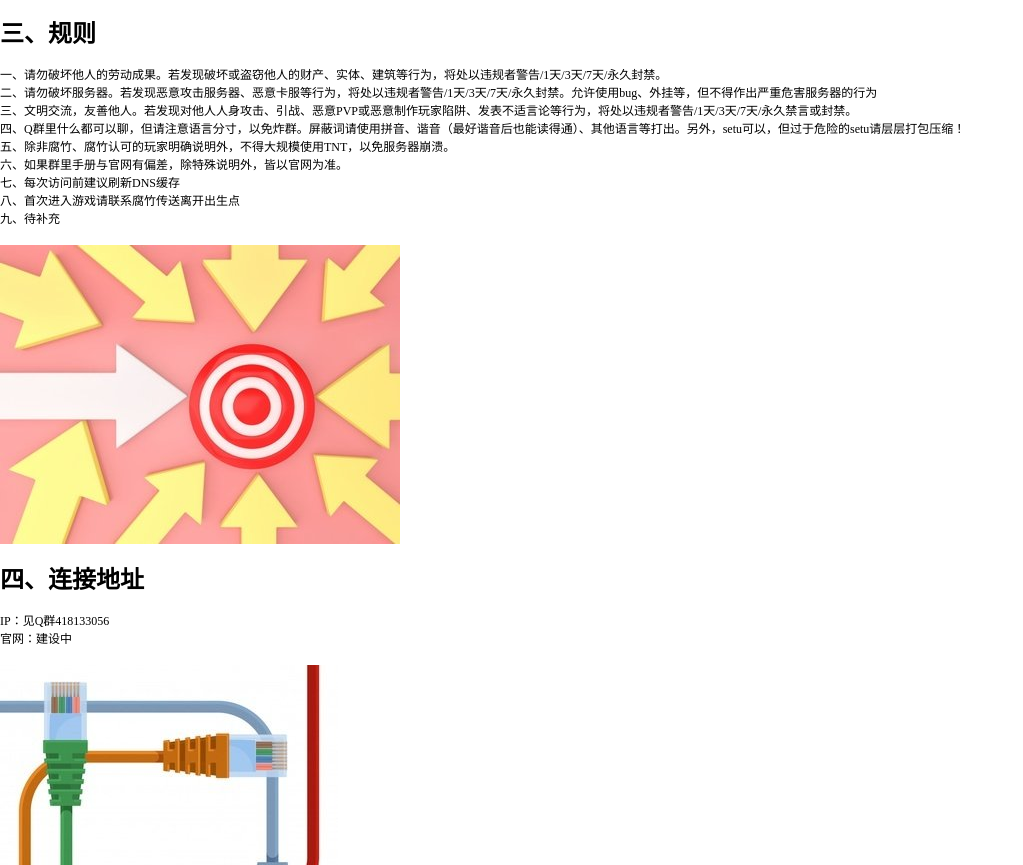
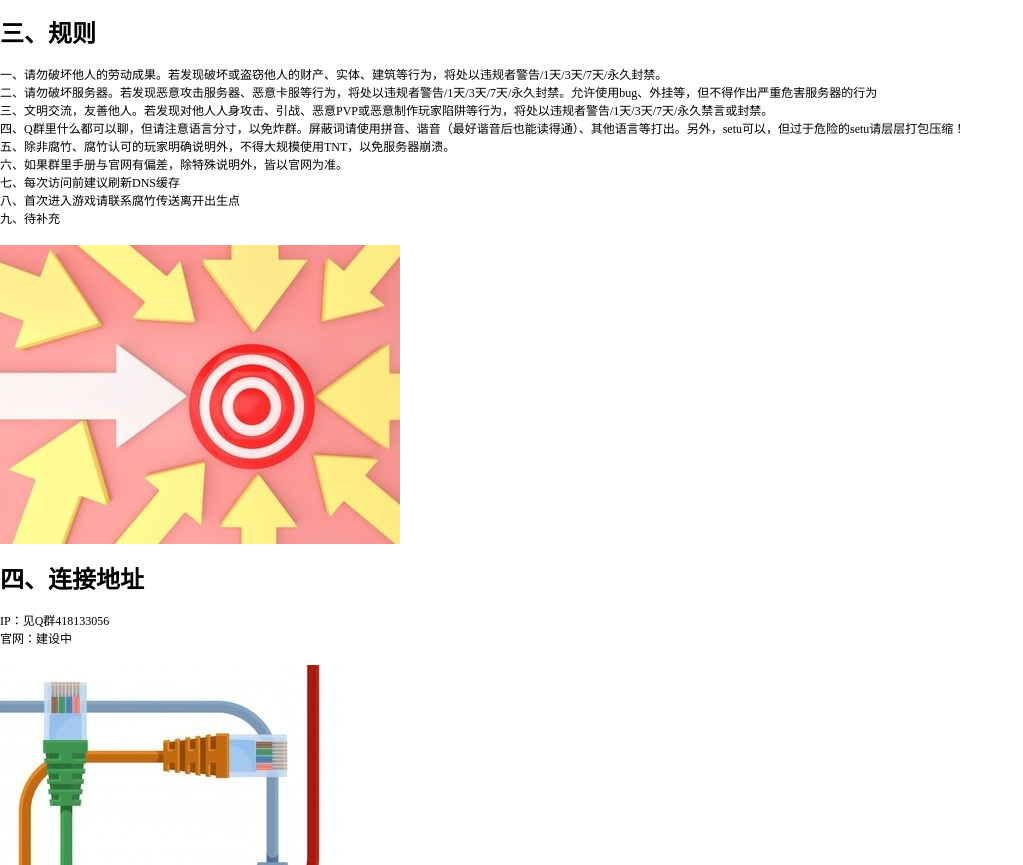
Before and after one commit to ddce-mcs/ddce-mcs.github.io, a plain HTML site: page index.html in a window 1280 px wide. Shown: the part 880-1745 px from the top of the page, without its empty margins (0-1023 px from the left). Drawn offline with Linux system fonts and the light colour scheme.

Commit message:
更新 index.html

```diff
--- a/index.html
+++ b/index.html
@@ -21,7 +21,7 @@ body { padding:0px;margin: 0px; }
 <div >服务器没有正版验证，无论Java还是基岩（当然基岩版比较棘手，毕竟目前看来每个人经济条件有限，所以最好弄手机版）<br>请先安装Java环境。由于游戏版本（Java）为1.17.1，先前若配置Java8的玩家则需安装Java16或Java17（个人推荐：若安装Java仅为了玩MC，可以安装Adoptium的JDK17.0.4+8，至少腐竹目前用的是这个版本）<br>请自行准备好启动器，无论正盗版。<br>皮肤的话可以在启动器里修改。此服已经安装SkinResource插件。<br>准备好一台带Java16或17的电脑，或是安装了pojav或boat等启动器的手机</div>
     <img src="img/2.jpg"  width="400">
     <h1 >三、规则</h1>
-<div >一、请勿破坏他人的劳动成果。若发现破坏或盗窃他人的财产、实体、建筑等行为，将处以违规者警告/1天/3天/7天/永久封禁。<br>二、请勿破坏服务器。若发现恶意攻击服务器、恶意卡服等行为，将处以违规者警告/1天/3天/7天/永久封禁。允许使用bug、外挂等，但不得作出严重危害服务器的行为<br>三、文明交流，友善他人。若发现对他人人身攻击、引战、恶意PVP或恶意制作玩家陷阱、发表不适言论等行为，将处以违规者警告/1天/3天/7天/永久禁言或封禁。<br>四、Q群里什么都可以聊，但请注意语言分寸，以免炸群。屏蔽词请使用拼音、谐音（最好谐音后也能读得通）、其他语言等打出。另外，setu可以，但过于危险的setu请层层打包压缩！<br>五、除非腐竹、腐竹认可的玩家明确说明外，不得大规模使用TNT，以免服务器崩溃。<br>六、如果群里手册与官网有偏差，除特殊说明外，皆以官网为准。<br>七、每次访问前建议刷新DNS缓存<br>八、首次进入游戏请联系腐竹传送离开出生点<br>九、待补充
+<div >一、请勿破坏他人的劳动成果。若发现破坏或盗窃他人的财产、实体、建筑等行为，将处以违规者警告/1天/3天/7天/永久封禁。<br>二、请勿破坏服务器。若发现恶意攻击服务器、恶意卡服等行为，将处以违规者警告/1天/3天/7天/永久封禁。允许使用bug、外挂等，但不得作出严重危害服务器的行为<br>三、文明交流，友善他人。若发现对他人人身攻击、引战、恶意PVP或恶意制作玩家陷阱等行为，将处以违规者警告/1天/3天/7天/永久禁言或封禁。<br>四、Q群里什么都可以聊，但请注意语言分寸，以免炸群。屏蔽词请使用拼音、谐音（最好谐音后也能读得通）、其他语言等打出。另外，setu可以，但过于危险的setu请层层打包压缩！<br>五、除非腐竹、腐竹认可的玩家明确说明外，不得大规模使用TNT，以免服务器崩溃。<br>六、如果群里手册与官网有偏差，除特殊说明外，皆以官网为准。<br>七、每次访问前建议刷新DNS缓存<br>八、首次进入游戏请联系腐竹传送离开出生点<br>九、待补充
 <div><br></div></div>
     <img src="img/3.jpg"  width="400">
     <h1 >四、连接地址</h1>
```
